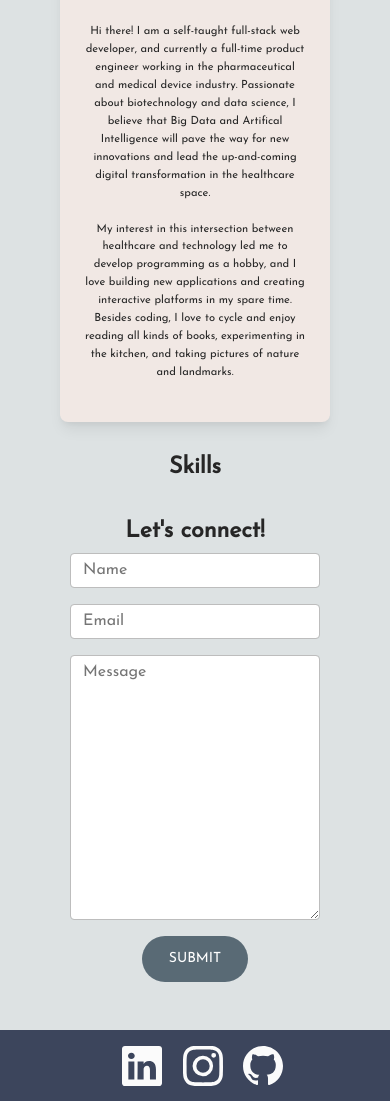
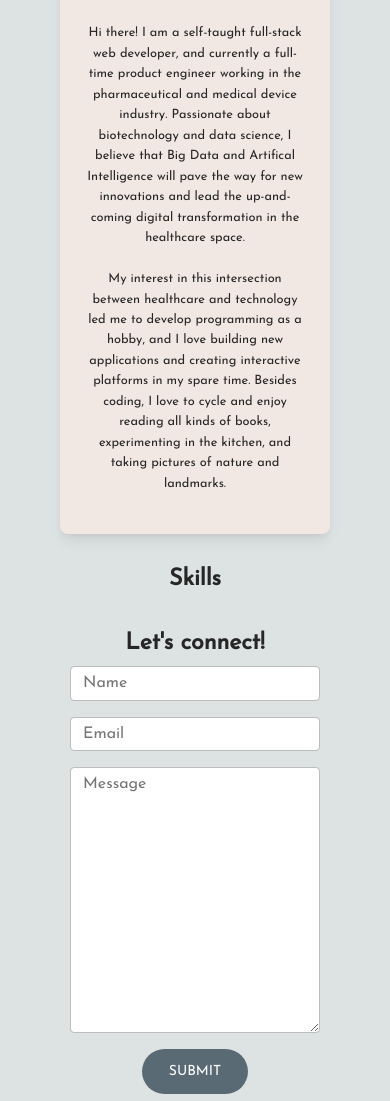
Before and after one commit to jordantanudjaja/Personal-Website, a Django app: page /about/ in a window 390 px wide. Shown: the part 601-1702 px from the top of the page. Run offline with Django 3.2, Linux system fonts and the light colour scheme; data that the repository does not hold is empty; some libraries are stand-ins or nearby versions.

Commit message:
Updated font size for About page

```diff
--- a/main/templates/main/About/about me.html
+++ b/main/templates/main/About/about me.html
@@ -59,7 +59,7 @@
                 </div>
                 <div class="col-md-8">
                     <div class="card-body">
-                        <p style="font-size:clamp(0.7em, 1.8vw, 1.55em);"> <!-- Change the max clamp to 1.4 if using Headshot pic -->
+                        <p style="font-size:clamp(0.8em, 1.65vw, 1.55em);"> <!-- Change the max clamp to 1.4 if using Headshot pic -->
                             Hi there! I am a self-taught full-stack web developer, and currently a full-time product engineer working in the pharmaceutical
                             and medical device industry. Passionate about biotechnology and data science, I believe that Big Data and Artifical Intelligence
                             will pave the way for new innovations and lead the up-and-coming digital transformation in the healthcare space.
```
